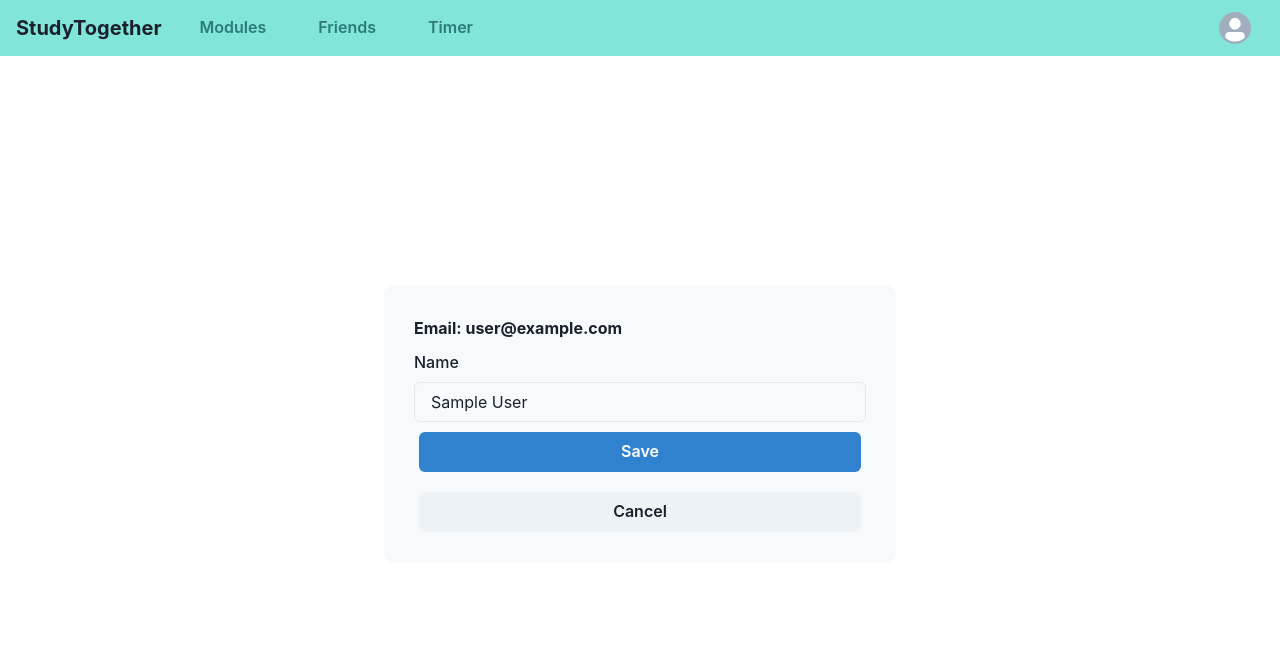
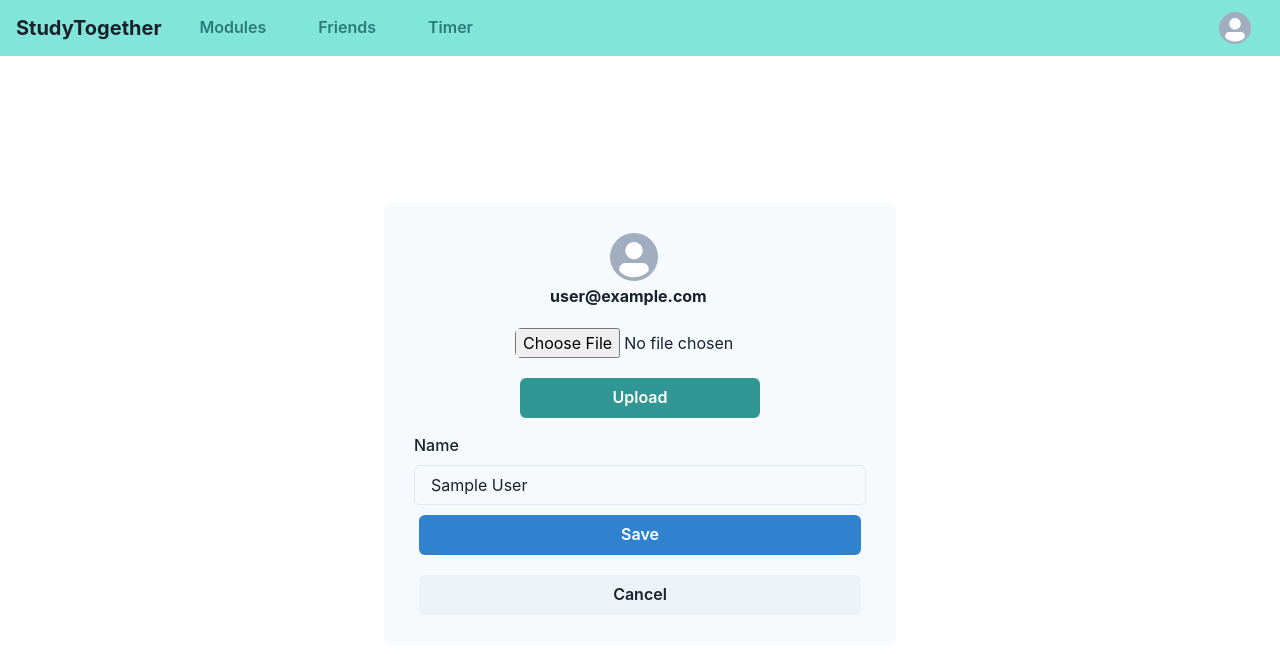
Before and after one commit to gaoyunfan/FT25, a React (Create React App) app: page /profile in a window 1280 px wide. Shown: the top 654 px of the page. Built offline with nearby package versions, Linux system fonts and the light colour scheme; no server answers; the database is empty; sample sign-in values are in the browser's storage.

Commit message:
Add change profile pic

```diff
--- /dev/null
+++ b/src/components/user/ChangeProfilePic.js
@@ -0,0 +1,50 @@
+import { Alert, AlertIcon, Button, Flex, Input,  Tooltip } from "@chakra-ui/react";
+import { useRef, useState } from "react";
+import ProgressBar from "./ProgressBar";
+
+
+export default function ChangeProfilePic() {
+  const [file, setFile] = useState(null);
+  const [error, setError] = useState(null);
+  const [isUpload, setIsUpload] = useState(false);
+  const [disable, setDisable] = useState(false);
+  const imageInputRef = useRef();
+
+  const types = ["image/png", "image/jpeg"];
+
+  const handleChange = (e) => {
+    let selected = e.target.files[0];
+
+    if (selected && types.includes(selected.type)) {
+      setFile(selected);
+      console.log("file selected", File);
+      setError("");
+      setDisable(false);
+    } else {
+      setFile(null);
+      setError("Please select an image file (png or jpg)");
+      setDisable(true);
+    }
+  };
+  const handleSubmit = (e) => {
+    setIsUpload(true);
+  }
+
+  return (
+    <>
+    {error && (<Alert margin="auto" w="90%" status='error' h="35px" mb="15px">
+      <AlertIcon />
+      {error}
+    </Alert>)}
+    <Flex margin="auto" w="250px" flexDirection="column" gap="20px" mb="15px">
+      <Tooltip label="Change profile picture">
+        <Input type="file" variant="unstyled" onChange={handleChange} ref={imageInputRef}/>
+      </Tooltip>
+      <Button w="100" colorScheme="teal" variant="solid" isDisabled={disable} onClick={handleSubmit}>
+        Upload
+      </Button>
+      {file && isUpload && (<ProgressBar file={file} setFile={setFile} isUpload={isUpload} setIsUpload={setIsUpload} imageInputRef={imageInputRef}/>)}
+    </Flex>
+</>
+  );
+};
--- /dev/null
+++ b/src/components/user/ProgressBar.js
@@ -0,0 +1,23 @@
+import { Progress } from "@chakra-ui/react";
+import { useEffect } from "react";
+import { useAuth } from "../../hooks/useAuth";
+import useStorage from "../../hooks/useStorage"
+
+export default function ProgressBar({ file, setFile, isUpload, setIsUpload, imageInputRef}) {
+  const { updateProfilePic } = useAuth();
+  const { progress, url } = useStorage(file);
+
+  useEffect(() => {
+    if (url) {
+      setFile(null);
+      setIsUpload(false);
+      updateProfilePic(url);
+      imageInputRef.current.value = "";
+      console.log("update profile pic")
+    }
+  }, [url, setFile, setIsUpload, updateProfilePic, imageInputRef]);
+
+  return (
+    <Progress value={progress} />
+  )
+}
--- a/src/config/firebaseConfig.js
+++ b/src/config/firebaseConfig.js
@@ -1,3 +1,6 @@
+import { initializeApp } from "firebase/app";
+import { getStorage } from "firebase/storage";
+
 export const config = {
   apiKey: "AIzaSyBC-dRicNx359F3Hfy4gLt_btAeYilKdd4",
   authDomain: "ft25-53163.firebaseapp.com",
@@ -17,3 +20,9 @@ export const config = {
   appId: "1:391541009774:web:0f7b9038375b2579b3657f"
   */
 };
+
+// Initialize Firebase
+const app = initializeApp(config);
+const projectStorage = getStorage(app);
+
+export { app, projectStorage };
--- a/src/hooks/useAuth.js
+++ b/src/hooks/useAuth.js
@@ -1,4 +1,3 @@
-import { initializeApp } from "firebase/app";
 import {
  GoogleAuthProvider, getAuth, signInWithPopup,signInWithEmailAndPassword,createUserWithEmailAndPassword,
  sendPasswordResetEmail, signOut, updateProfile, updatePassword, sendEmailVerification,} from "firebase/auth"
@@ -7,14 +6,13 @@ import {
 getFirestore,query,getDocs,collection,where,setDoc, doc, updateDoc} from "firebase/firestore";
 
 import React, { useState, useEffect, useContext, createContext } from "react";
-import { config as firebaseConfig } from "../config/firebaseConfig.js";
+import { app } from "../config/firebaseConfig.js";
 
 // Code edited from https://usehooks.com/useAuth/ and
 // https://firebase.google.com/docs/auth/web/start#add-initialize-sdk
 // Not my original work.
 
-// Initialize Firebase
-const app = initializeApp(firebaseConfig);
+
 
 // Initialize Firebase Authentication and get a reference to the service
 const firebaseAuth = getAuth(app);
@@ -23,14 +21,12 @@ export const db = getFirestore(app);
 
 const googleAuthProvider = new GoogleAuthProvider();
 
-
 const authContext = createContext();
 // Hook for child components to get the auth object ...
 // ... and re-render when it changes.
 export const useAuth = () => {
   return useContext(authContext);
 };
-
 
 
 // Provider hook that creates auth object and handles state
@@ -174,7 +170,7 @@ export function ProvideAuth({ children }) {
       photoURL: url
     })
    const userRef = doc(db, "users", user.uid);
-   await updateDoc(userRef, { photoURL: url });
+   await updateDoc(userRef, { "photoURL" : url });
   }
 
   // Subscribe to user on mount
--- /dev/null
+++ b/src/hooks/useStorage.js
@@ -0,0 +1,35 @@
+import { getDownloadURL, ref, uploadBytes, uploadBytesResumable } from "firebase/storage";
+import { useEffect, useState } from "react";
+import { projectStorage } from "../config/firebaseConfig";
+
+const useStorage = (file) => {
+  const [progress, setProgress] = useState(0);
+  const [error, setError] = useState(null);
+  const [url, setUrl] = useState(null);
+
+  useEffect(() => {
+    // references
+    const storageRef = ref(projectStorage, "images/" + file.name);
+    const uploadTask = uploadBytesResumable(storageRef, file);
+    uploadTask.on(
+      "state_changed",
+      (snapshot) => {
+        let percentage =
+          (snapshot.bytesTransferred / snapshot.totalBytes) * 100;
+        setProgress(percentage);
+      },
+      (error) => {
+        setError(error);
+        alert(error);
+      },
+      () => {
+        getDownloadURL(uploadTask.snapshot.ref).then((downloadURL) => {
+          setUrl(downloadURL);
+        });
+      }
+    );
+  }, [file]);
+  return { progress, url, error };
+};
+
+export default useStorage;
--- a/src/pages/ProfilePage.js
+++ b/src/pages/ProfilePage.js
@@ -10,29 +10,34 @@ import {
   AlertDescription,
   Text,
   useToast,
+  Avatar,
+  Stack,
 } from "@chakra-ui/react";
-import { useEffect, useState } from "react";
+import { useState } from "react";
 import { useNavigate } from "react-router-dom";
 import { useAuth } from "../hooks/useAuth";
-import { doc, getDoc } from "firebase/firestore";
+import { doc } from "firebase/firestore";
 import { useDocumentData } from 'react-firebase-hooks/firestore';
+import ChangeProfilePic from "../components/user/ChangeProfilePic";
 
 export default function ProfilePage() {
 
-  const { db, user, updateDisplayName, changePassword, updateProfilePic } =
+  const { db, user, updateDisplayName, changePassword } =
     useAuth();
   const [userName, setUserName] = useState(user.displayName);
   const [password, setPassword] = useState("");
   const [passwordCfm, setPasswordCfm] = useState("");
   const [error, setError] = useState("");
   const [loading, setLoading] = useState(false);
+
   const toast = useToast();
   let navigate = useNavigate();
 
   const [userData] = useDocumentData(doc(db, "users", user.uid));
+
   console.log("userData", userData);
+  console.log("user", user)
 
-  console.log("check", userData?.authProvider === 'local');
   const handleSubmit = (e) => {
     e.preventDefault();
     if (password !== passwordCfm) {
@@ -100,9 +105,13 @@ export default function ProfilePage() {
             <AlertIcon /> <AlertDescription>{error}</AlertDescription>
           </Alert>
         )}
-        <Text fontWeight="bold" size="xl" mb="10px">
-          Email: {user.email}
+        <Stack margin="auto" spacing="3px" w="200px" mb="10px">
+          <Avatar ml="35%" name={userData?.name} src={userData?.photoURL} />
+          <Text ml="5%" fontWeight="bold" size="xl" mb="10px">
+            {user.email}
           </Text>
+        </Stack>
+        <ChangeProfilePic />
         <FormControl mb="10px">
           <FormLabel htmlFor="name">Name</FormLabel>
           <Input
@@ -112,11 +121,12 @@ export default function ProfilePage() {
             onChange={(e) => setUserName(e.target.value)}
           />
         </FormControl>
-          { (userData?.authProvider === 'local') && (<>
+        {userData?.authProvider === "local" && (
+          <>
             <FormControl mb="10px">
               <FormLabel htmlFor="password">Password</FormLabel>
               <Input
-            id="name"
+                id="password"
                 type="password"
                 placeholder="Leave blank to keep the same"
                 onChange={(e) => setPassword(e.target.value)}
@@ -125,12 +135,14 @@ export default function ProfilePage() {
             <FormControl mb="20px">
               <FormLabel htmlFor="passwordCfm">Password Confirmation</FormLabel>
               <Input
-            id="name"
+                id="passwordcfm"
                 type="password"
                 placeholder="Leave blank to keep the same"
                 onChange={(e) => setPasswordCfm(e.target.value)}
               />
-        </FormControl></>)}
+            </FormControl>
+          </>
+        )}
 
         <Button
           onClick={handleSubmit}
```
Lines whose indentation alone changed are shown as unchanged.
